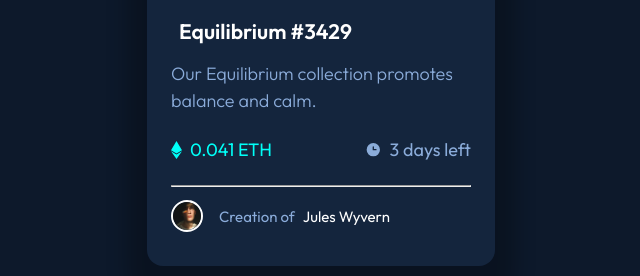
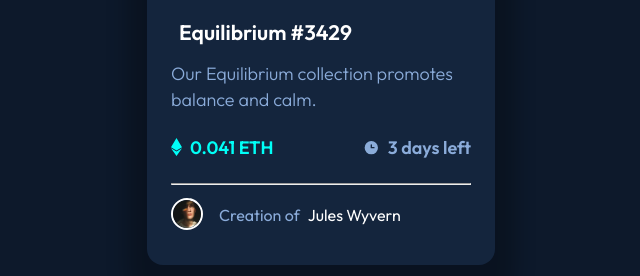
Before and after one commit to jonexist/nft-preview-card, a plain HTML site: page index.html in a window 1280 px wide. Shown: the part 430-706 px from the top of the page, without its empty margins (319-959 px from the left). Drawn offline with Linux system fonts and the light colour scheme.

Commit message:
minor changes

```diff
--- a/css/style.css
+++ b/css/style.css
@@ -69,7 +69,7 @@ body {
   margin-bottom: 1rem;
 }
 .wrapper p {
-  line-height: 1.5;
+  line-height: 1.4;
   margin-bottom: 1.5rem;
   color: var(--softblue);
   font-weight: 300;
@@ -84,7 +84,7 @@ hr {
   align-items: center;
   list-style: none;
   margin-bottom: 1.5rem;
-  font-weight: 400;
+  font-weight: 600;
 }
 .wrapper li {
   display: flex;
@@ -109,7 +109,7 @@ hr {
   display: flex;
   align-items: center;
   position: relative;
-  font-size: 15px;
+  font-size: 16px;
   margin-bottom: 1rem;
 }
 .owner img {
```
